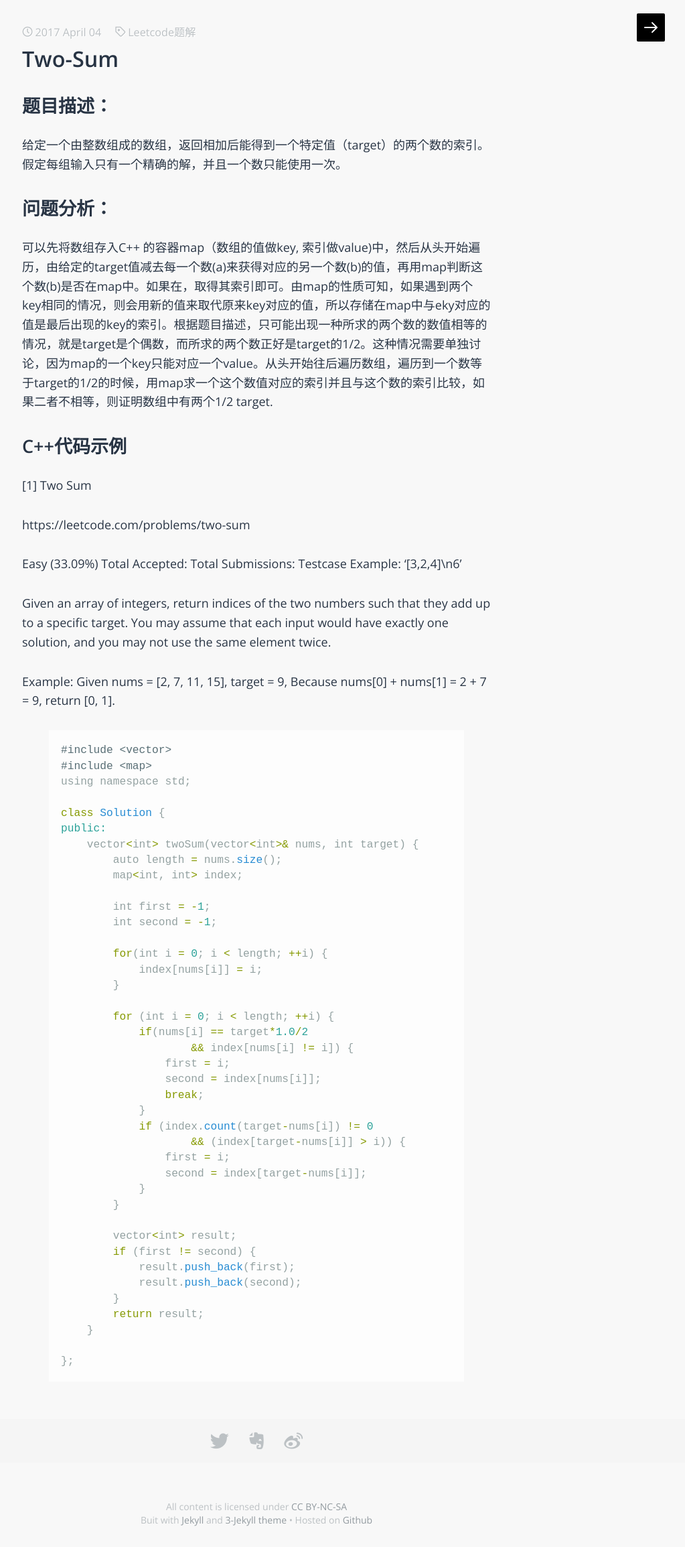
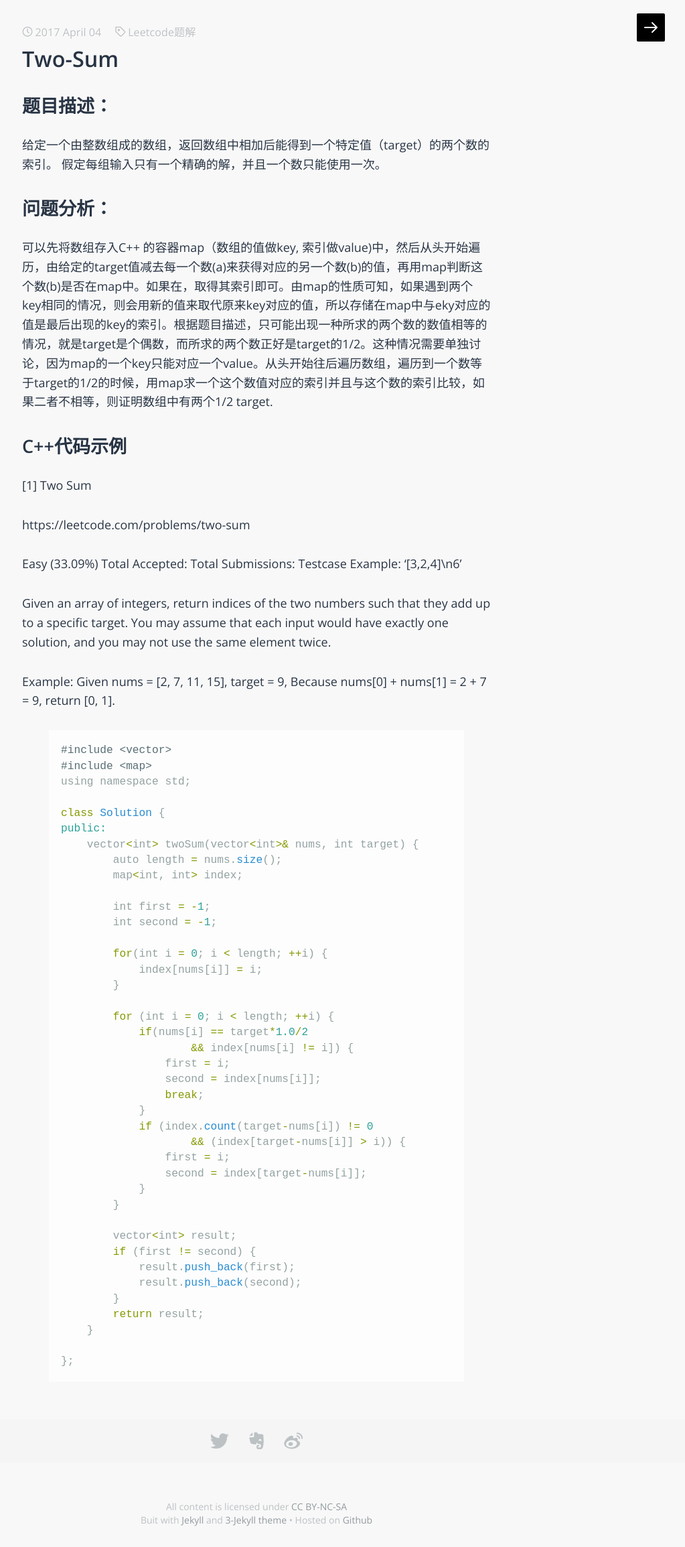
Before and after one commit to fankunpeng/fankunpeng.github.io, a Jekyll site: the page built from _posts/2017-04-04-two_sum.markdown, in a window 1280 px wide. Shown: the whole page at 67% size, without its empty margins (257-1280 px from the left). Built offline with Jekyll 4.4.1, drawn with Linux system fonts in a browser that asks for light colours; some web fonts are replaced.

Commit message:
modify descripthion

```diff
--- a/_posts/2017-04-04-two_sum.markdown
+++ b/_posts/2017-04-04-two_sum.markdown
@@ -4,7 +4,7 @@ title: Two-Sum
 tags: Leetcode题解
 ---
 # 题目描述：
-给定一个由整数组成的数组，返回相加后能得到一个特定值（target）的两个数的索引。
+给定一个由整数组成的数组，返回数组中相加后能得到一个特定值（target）的两个数的索引。
 假定每组输入只有一个精确的解，并且一个数只能使用一次。
 # 问题分析：
 可以先将数组存入C++ 的容器map（数组的值做key, 索引做value)中，然后从头开始遍历，由给定的target值减去每一个数(a)来获得对应的另一个数(b)的值，再用map判断这个数(b)是否在map中。如果在，取得其索引即可。由map的性质可知，如果遇到两个key相同的情况，则会用新的值来取代原来key对应的值，所以存储在map中与eky对应的值是最后出现的key的索引。根据题目描述，只可能出现一种所求的两个数的数值相等的情况，就是target是个偶数，而所求的两个数正好是target的1/2。这种情况需要单独讨论，因为map的一个key只能对应一个value。从头开始往后遍历数组，遍历到一个数等于target的1/2的时候，用map求一个这个数值对应的索引并且与这个数的索引比较，如果二者不相等，则证明数组中有两个1/2 target.
```
